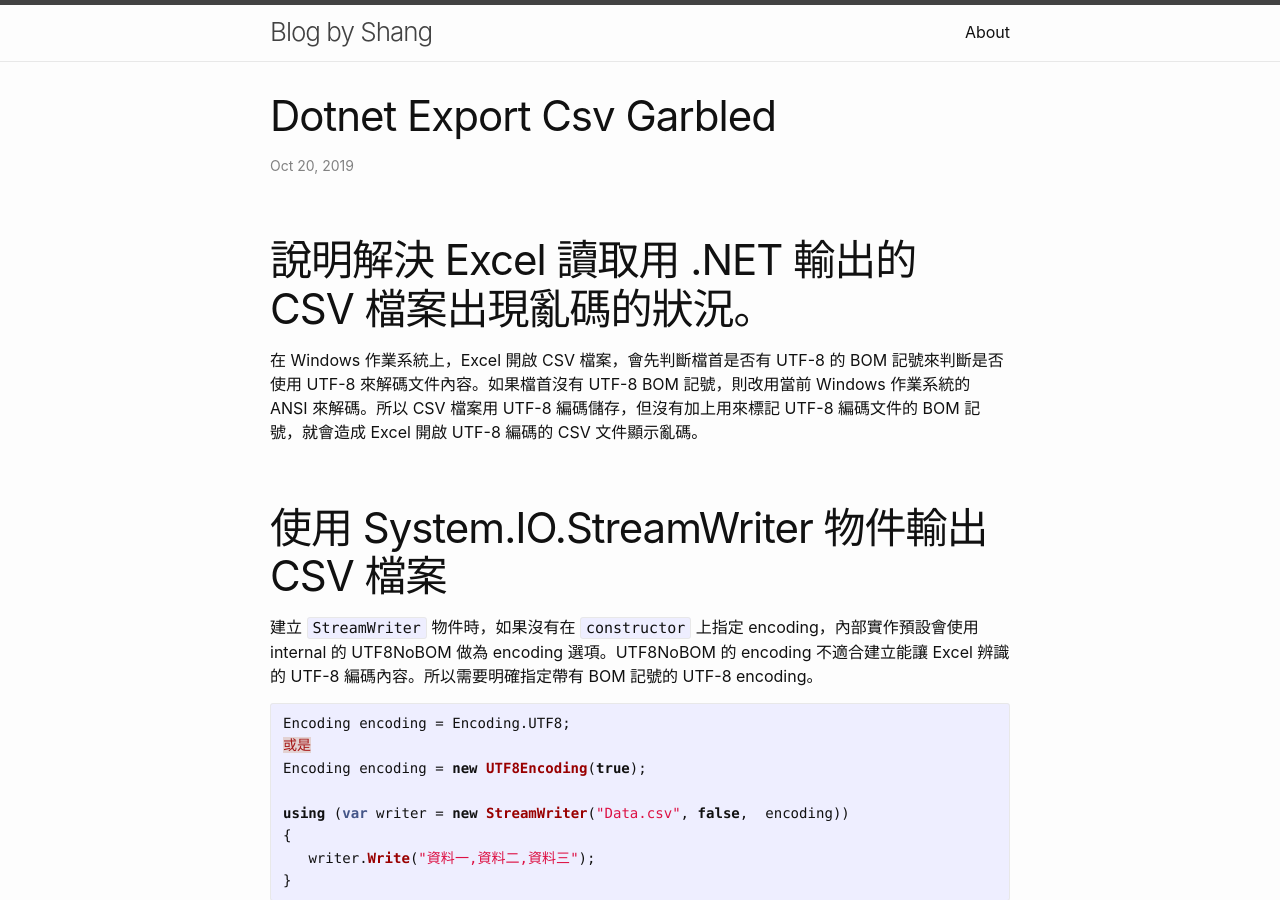
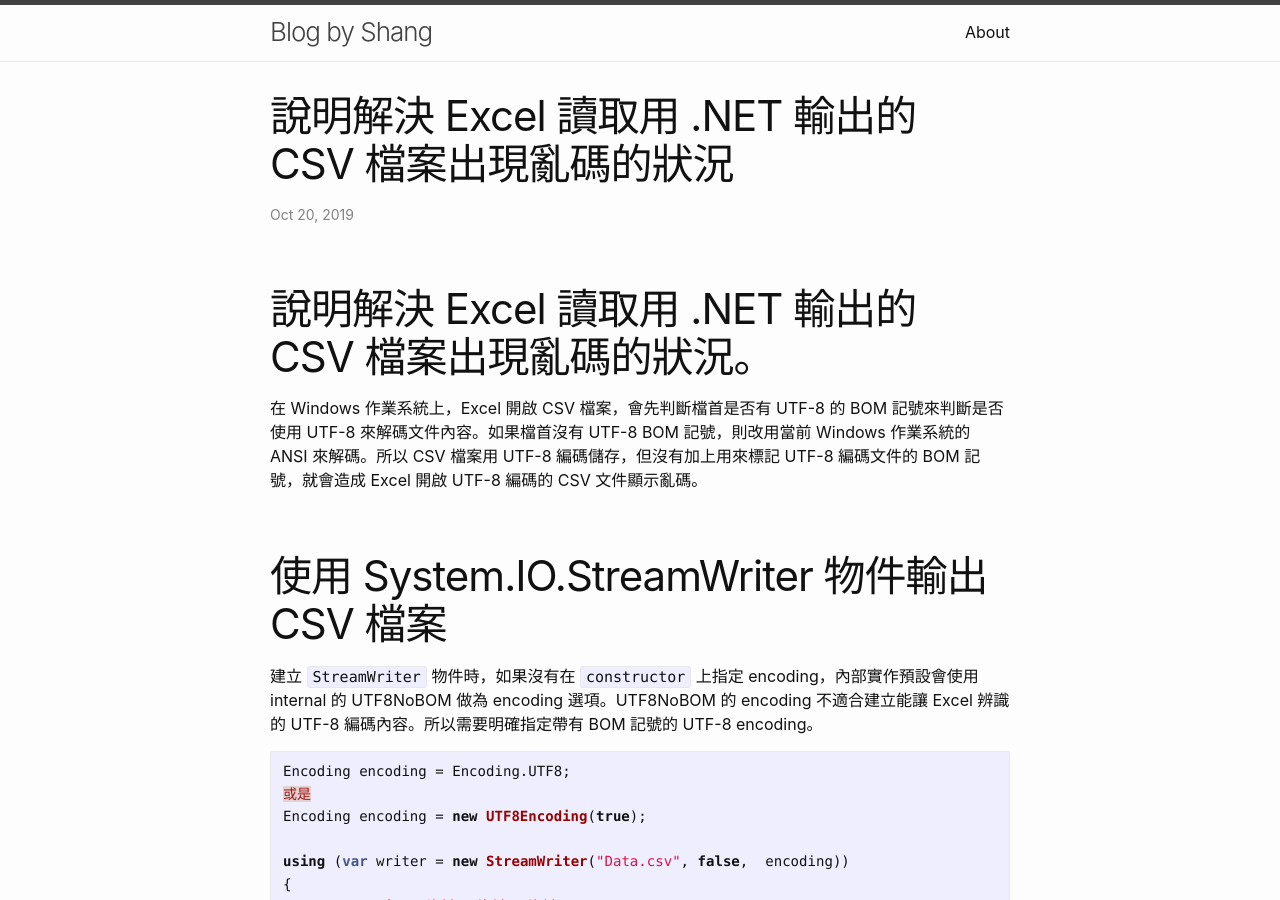
Before and after one commit to SHANG5150/shang5150.github.io, a Jekyll site: the page built from _posts/2019-10-20-dotnet-export-csv-garbled.md, in a window 1280 px wide and 900 px high. Built offline with Jekyll 4.4.1, drawn with Linux system fonts in a browser that asks for light colours; our own code applies the rules of GitHub Pages for plain Markdown files.

Commit message:
補上 post 頁面的 front matter 設定。

```diff
--- a/_posts/2019-10-20-dotnet-export-csv-garbled.md
+++ b/_posts/2019-10-20-dotnet-export-csv-garbled.md
@@ -1,3 +1,8 @@
+---
+layout: post
+title: 說明解決 Excel 讀取用 .NET 輸出的 CSV 檔案出現亂碼的狀況
+---
+
 # 說明解決 Excel 讀取用 .NET 輸出的 CSV 檔案出現亂碼的狀況。
 
 在 Windows 作業系統上，Excel 開啟 CSV 檔案，會先判斷檔首是否有 UTF-8 的 BOM 記號來判斷是否使用 UTF-8 來解碼文件內容。如果檔首沒有 UTF-8 BOM 記號，則改用當前 Windows 作業系統的 ANSI 來解碼。所以 CSV 檔案用 UTF-8 編碼儲存，但沒有加上用來標記 UTF-8 編碼文件的 BOM 記號，就會造成 Excel 開啟 UTF-8 編碼的 CSV 文件顯示亂碼。
```
